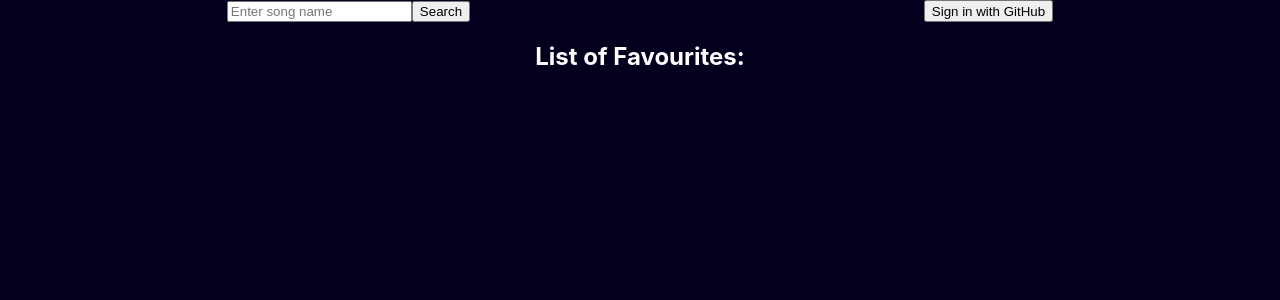
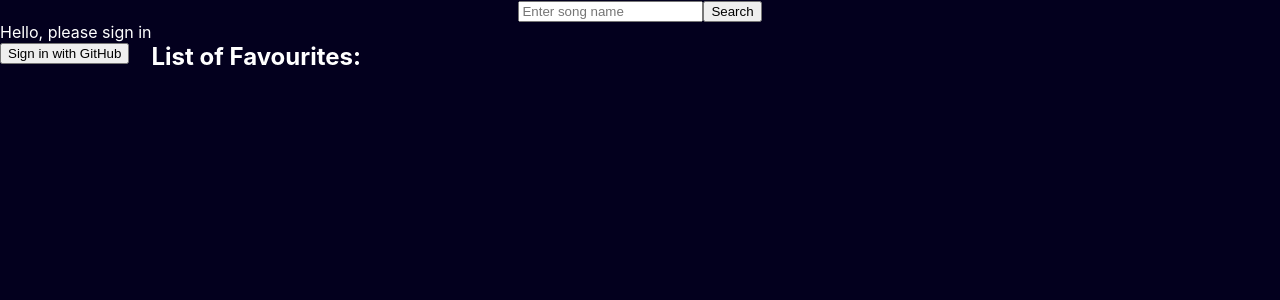
Before and after one commit to avreally/streaming-app, a React (Create React App) app in the folder client/: page / in a window 1280 px wide. Shown: the top 300 px of the page. Built offline with nearby package versions, Linux system fonts and the light colour scheme; no server answers; the HTML template or start-up script is replaced by a standard one.

Commit message:
Moved authorization functionality to Home.tsx, added conditional to the user greeting, removed irrelevant styles from Home.css

```diff
--- a/client/src/components/Navbar/Navbar.css
+++ b/client/src/components/Navbar/Navbar.css
@@ -1,7 +1,7 @@
 .navbar {
   display: flex;
   flex-direction: row;
-  justify-content: space-around;
+  justify-content: center;
 }
 
 .greeting {
--- a/client/src/components/Navbar/Navbar.tsx
+++ b/client/src/components/Navbar/Navbar.tsx
@@ -1,28 +1,15 @@
 import "./Navbar.css";
 import SearchForm from "../SearchForm/SearchForm";
 import React from "react";
-import { UserType } from "../../../types";
-import Button from "../Button/Button";
-import UserGreeting from "../UserGreeting/UserGreeting";
 
 type NavbarProps = {
   getSong: (query: string) => void;
-  userData: UserType | undefined;
-  authorizeButtonName: string;
+  // userData: UserType | undefined;
+  // authorizeButtonName: string;
 };
 
-const Navbar = ({ getSong, userData, authorizeButtonName }: NavbarProps) => {
+const Navbar = ({ getSong }: NavbarProps) => {
   const baseUrl = "http://localhost:3001";
-
-  const handleSignIn = () => {
-    console.log("clicked to sign in");
-    window.location.href = `${baseUrl}/login`;
-  };
-
-  const handleSignOut = () => {
-    console.log("clicked to sign out");
-    window.location.href = `${baseUrl}/logout`;
-  };
 
   return (
     <nav className="navbar">
@@ -31,22 +18,6 @@ const Navbar = ({ getSong, userData, authorizeButtonName }: NavbarProps) => {
         placeholder="Enter song name"
         onSubmit={getSong}
       />
-      {userData === undefined ? (
-        <Button
-          className="signInButton"
-          buttonName={authorizeButtonName}
-          onClick={handleSignIn}
-        />
-      ) : (
-        <div className="greeting">
-          <UserGreeting className="userGreeting" userData={userData} />
-          <Button
-            className="signOutButton"
-            buttonName={authorizeButtonName}
-            onClick={handleSignOut}
-          />
-        </div>
-      )}
     </nav>
   );
 };
--- a/client/src/components/UserGreeting/UserGreeting.tsx
+++ b/client/src/components/UserGreeting/UserGreeting.tsx
@@ -3,11 +3,19 @@ import { UserType } from "../../../types";
 
 type UserGreetingProps = {
   className: string;
-  userData: UserType;
+  userData: UserType | undefined;
 };
 
 const UserGreeting = ({ className, userData }: UserGreetingProps) => {
-  return <div className={className}>Hello {userData.userName}!</div>;
+  return (
+    <div className={className}>
+      {userData === undefined ? (
+        <div>Hello, please sign in</div>
+      ) : (
+        <div>Hello {userData.userName}!</div>
+      )}
+    </div>
+  );
 };
 
 export default UserGreeting;
--- a/client/src/pages/Home/Home.css
+++ b/client/src/pages/Home/Home.css
@@ -1,38 +1,9 @@
 .app {
-  text-align: center;
+  display: flex;
+  flex-direction: column;
 }
 
-.App-logo {
-  height: 40vmin;
-  pointer-events: none;
+.main {
+  display: flex;
+  flex-direction: row;
 }
-
-@media (prefers-reduced-motion: no-preference) {
-  .App-logo {
-    animation: App-logo-spin infinite 20s linear;
-  }
-}
-
-.App-header {
-  background-color: #282c34;
-  min-height: 100vh;
-  display: flex;
-  flex-direction: column;
-  align-items: center;
-  justify-content: center;
-  font-size: calc(10px + 2vmin);
-  color: white;
-}
-
-.App-link {
-  color: #61dafb;
-}
-
-@keyframes App-logo-spin {
-  from {
-    transform: rotate(0deg);
-  }
-  to {
-    transform: rotate(360deg);
-  }
-}
--- a/client/src/pages/Home/Home.tsx
+++ b/client/src/pages/Home/Home.tsx
@@ -4,6 +4,8 @@ import ListOfFavourites from "../../components/ListOfFavourites/ListOfFavourites
 import axios from "axios";
 import AllItems from "../../components/AllItems/AllItems";
 import Navbar from "../../components/Navbar/Navbar";
+import UserGreeting from "../../components/UserGreeting/UserGreeting";
+import Button from "../../components/Button/Button";
 
 function Home() {
   const [authorizeButtonName, setAuthorizeButtonName] = useState(
@@ -49,17 +51,43 @@ function Home() {
       });
   };
 
+  const handleSignIn = () => {
+    console.log("clicked to sign in");
+    window.location.href = `${baseUrl}/login`;
+  };
+
+  const handleSignOut = () => {
+    console.log("clicked to sign out");
+    window.location.href = `${baseUrl}/logout`;
+  };
+
   return (
     <div className="app">
-      <Navbar
-        getSong={getSong}
-        userData={userData}
-        authorizeButtonName={authorizeButtonName}
-      />
-      <ListOfFavourites className="listOfFavourites" />
-      {itemsData !== undefined ? (
-        <AllItems className="allItems" itemsData={itemsData} />
-      ) : null}
+      <Navbar getSong={getSong} />
+      <main className="main">
+        <div className="sidebar">
+          <UserGreeting className="userGreeting" userData={userData} />
+          {userData === undefined ? (
+            <Button
+              className="signInButton"
+              buttonName={authorizeButtonName}
+              onClick={handleSignIn}
+            />
+          ) : (
+            <div className="greeting">
+              <Button
+                className="signOutButton"
+                buttonName={authorizeButtonName}
+                onClick={handleSignOut}
+              />
+            </div>
+          )}
+        </div>
+        <ListOfFavourites className="listOfFavourites" />
+        {itemsData !== undefined ? (
+          <AllItems className="allItems" itemsData={itemsData} />
+        ) : null}
+      </main>
     </div>
   );
 }
```
